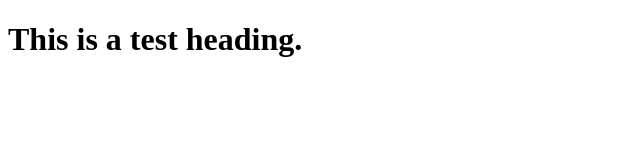
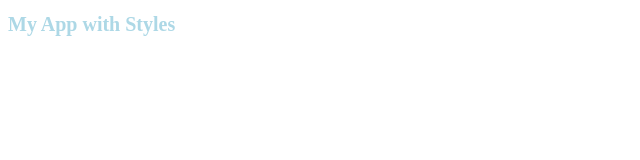
Before and after one commit to thinkful-ei20/repo_test_tammy_terrance, a plain HTML site: page index.html in a window 1280 px wide. Shown: the whole page, without its empty margins (0-640 px from the left). Drawn offline with Linux system fonts and the light colour scheme.

Commit message:
added html boilerplate, added css header style

```diff
--- /dev/null
+++ b/headers.css
@@ -0,0 +1,4 @@
+h1 {
+    font-size: 20px;
+    color: lightblue;
+}
--- a/index.html
+++ b/index.html
@@ -1,12 +1,14 @@
 <!DOCTYPE html>
 <html lang="en">
 <head>
-	<meta charset="UTF-8">
-	<meta name="viewport" content="width=device-width, initial-scale=1.0">
-	<meta http-equiv="X-UA-Compatible" content="ie=edge">
-	<title>Test</title>
+    <meta charset="UTF-8">
+    <meta name="viewport" content="width=device-width, initial-scale=1.0">
+    <meta http-equiv="X-UA-Compatible" content="ie=edge">
+    <link rel="stylesheet" href="headers.css">
+    <title>Document</title>
 </head>
 <body>
-	<h1>This is a test heading.</h1>
+    <h1>My App with Styles </h1>
+
 </body>
 </html>
```
